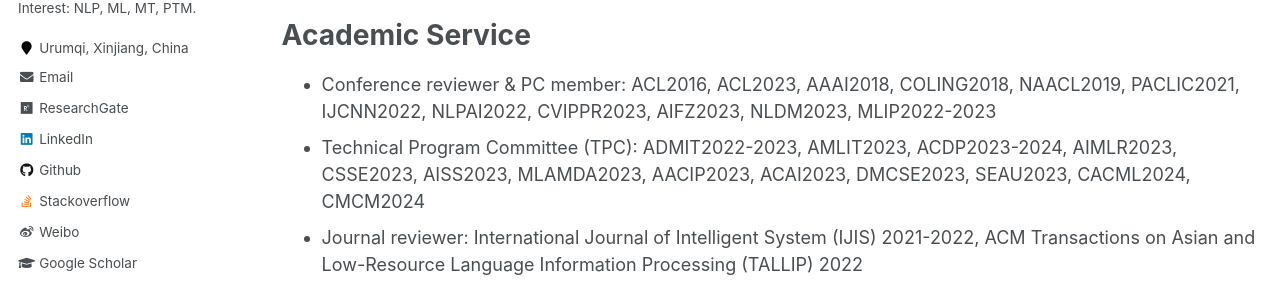
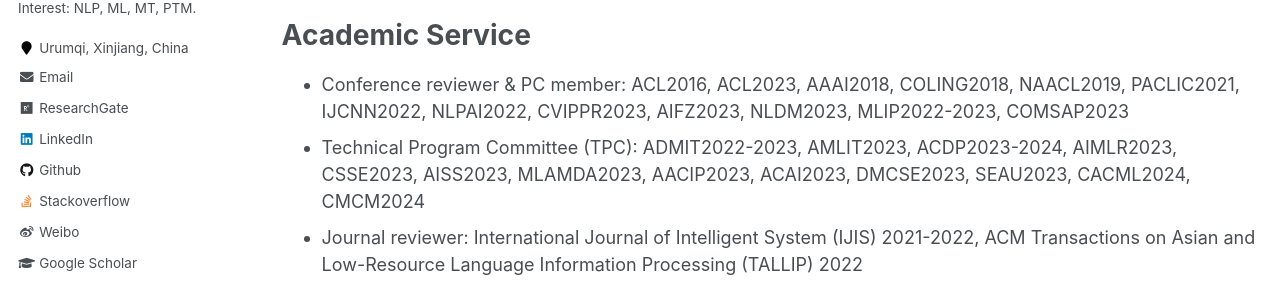
Before and after one commit to miradel51/miradel51.github.io, a Jekyll site: the page built from _pages/publications.md, in a window 1280 px wide and 900 px high, scrolled down 3844 px. Shown: the part 406-692 px from the top of the window. Built offline with Jekyll 4.4.1, drawn with Linux system fonts in a browser that asks for light colours; some web fonts are replaced.

Commit message:
Update publications.md
added a new role as a conference reviewer for COMSAP2023.

```diff
--- a/_pages/publications.md
+++ b/_pages/publications.md
@@ -26,6 +26,6 @@ Preprint
 
 Academic Service
 ======
-* Conference reviewer & PC member: ACL2016, ACL2023, AAAI2018, COLING2018, NAACL2019, PACLIC2021, IJCNN2022, NLPAI2022, CVIPPR2023, AIFZ2023, NLDM2023, MLIP2022-2023
+* Conference reviewer & PC member: ACL2016, ACL2023, AAAI2018, COLING2018, NAACL2019, PACLIC2021, IJCNN2022, NLPAI2022, CVIPPR2023, AIFZ2023, NLDM2023, MLIP2022-2023, COMSAP2023
 * Technical Program Committee (TPC): ADMIT2022-2023, AMLIT2023, ACDP2023-2024, AIMLR2023, CSSE2023, AISS2023, MLAMDA2023, AACIP2023, ACAI2023, DMCSE2023, SEAU2023, CACML2024, CMCM2024
 * Journal reviewer: International Journal of Intelligent System (IJIS) 2021-2022, ACM Transactions on Asian and Low-Resource Language Information Processing (TALLIP) 2022
```
